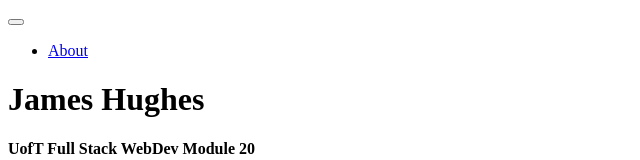
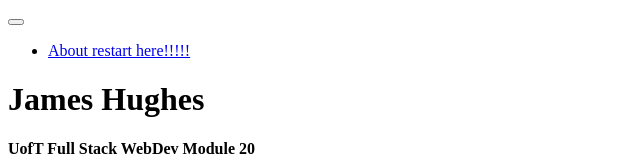
Before and after one commit to Jameshughes2009/ReactPortfolio, a React (Vite) app: page / in a window 1280 px wide. Shown: the top 160 px of the page, without its empty margins (0-640 px from the left). Built offline with nearby package versions, Linux system fonts and the light colour scheme.

Commit message:
more edits

```diff
--- a/src/components/Navbar.jsx
+++ b/src/components/Navbar.jsx
@@ -43,7 +43,7 @@ return(
                                 <Link
                                     to="/"
                                     className={`nav-link ${currentPage === "/" && "active"}`}>
-                                        About
+                                        About restart here!!!!!
                                     </Link>
                             </li>
                         </ul>
```
